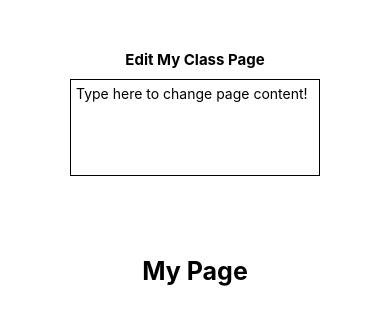
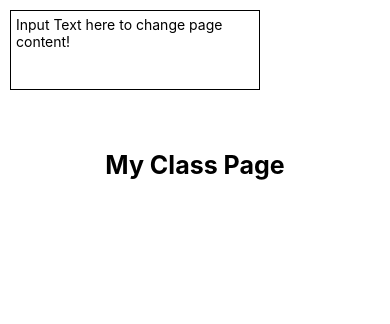
Before and after one commit to ShamsJarrar/JovisionReactTasks, a React Native app: screen / in a window 390 px wide. Shown: the top 324 px of the page. Built offline with nearby package versions, Linux system fonts and the light colour scheme.

Commit message:
Task 25 commit

```diff
--- a/App.tsx
+++ b/App.tsx
@@ -1,5 +1,5 @@
 import React from 'react';
-import Task23 from "./Tasks/Task 23";
+import Task25 from "./Tasks/Task 25";
 
 export default function App() {
   return (
@@ -10,7 +10,8 @@ export default function App() {
     //<Task20></Task20>
     //<Task21></Task21>
     //<Task22></Task22>
-    <Task23></Task23>
+    //<Task23></Task23>
     //<Task24></Task24>
+    <Task25></Task25>
   );
 }
--- /dev/null
+++ b/Components/MyClassComponent_Task25.js
@@ -0,0 +1,46 @@
+import React, { Component } from 'react';
+import { StyleSheet, View, Text } from 'react-native';
+
+class MyClassComponent_Task25 extends Component {
+    constructor() {
+        super();
+        this.state = {
+            content: ""
+        }
+    }
+
+    setPageContent = (value) => {
+        this.setState({content: value})
+    }
+
+    render() {
+        return (
+            <View style={styles.container}>
+                <Text style={styles.header}>My Class Page</Text>
+                <Text style={styles.pageText}>{this.state.content}</Text>
+            </View>
+        );
+    }
+}
+
+const styles = StyleSheet.create({
+    container: {
+        justifyContent: "center",
+        alignItems: "center",
+        padding: 30,
+    },
+    pageText: {
+        textAlign: "center",
+        fontSize: 15,
+        color: "#000000",
+        marginTop: 20,
+    },
+    header: {
+        textAlign: "center",
+        fontSize: 25,
+        color: "#000000",
+        fontWeight: "bold",
+    }
+});
+
+export default MyClassComponent_Task25
--- /dev/null
+++ b/Tasks/Task 25.js
@@ -0,0 +1,47 @@
+import React, { Component, createRef } from 'react';
+import { View, TextInput, StyleSheet } from 'react-native';
+import MyClassComponent_Task25 from '../Components/MyClassComponent_Task25';
+
+class Task25 extends Component {
+    constructor() {
+        super();
+        this.pageRef = createRef();
+    }
+
+    setMyClass = (value) =>{
+        this.pageRef.current.setPageContent(value);
+    }
+
+    render() {
+        return (
+            <View style={styles.container}>
+                <TextInput
+                multiline
+                editable
+                numberOfLines={4}
+                onChangeText={this.setMyClass}
+                style={styles.input}
+                placeholder='Input Text here to change page content!' />
+
+                <MyClassComponent_Task25 ref={this.pageRef} />
+            </View>
+        );
+    }
+}
+
+const styles = StyleSheet.create({
+    container: {
+        flex: 1,
+        justifyContent: "flex-start",
+    },
+    input: {
+        borderWidth: 1,
+        marginBottom: 30,
+        marginTop: 10,
+        marginLeft: 10,
+        padding: 5,
+        width: 250,
+    }
+});
+
+export default Task25
```
